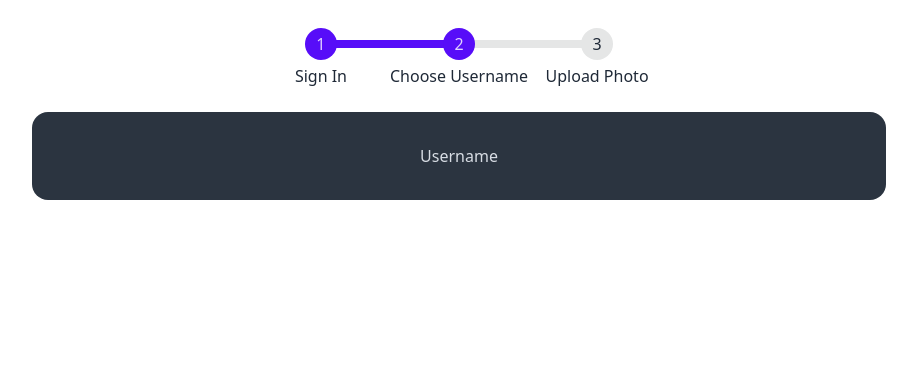
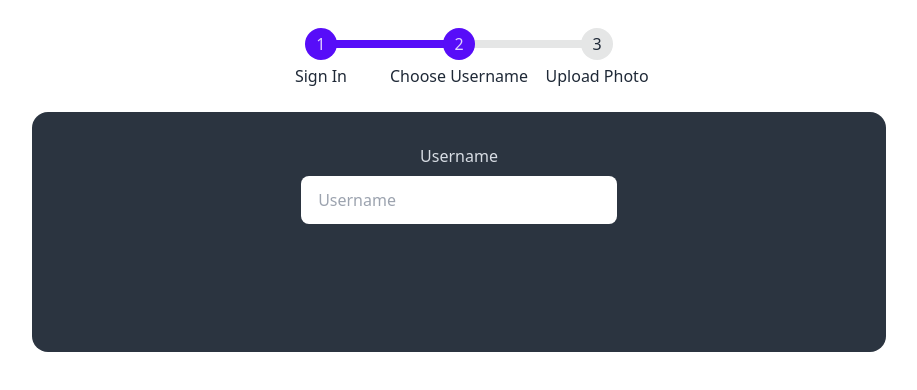
Before and after one commit to Brandon-Ritchie/fireship-sveltekit-tutorial, a SvelteKit app: page /login/username in a window 1280 px wide. Shown: the top 390 px of the page, without its empty margins (181-1098 px from the left). Built offline with nearby package versions, Linux system fonts and the light colour scheme; no server answers.

Commit message:
add username selection

```diff
--- a/src/lib/firebase.ts
+++ b/src/lib/firebase.ts
@@ -5,6 +5,7 @@ import { getAuth, onAuthStateChanged } from 'firebase/auth';
 import type { User } from 'firebase/auth';
 import { getStorage } from 'firebase/storage';
 import { writable } from 'svelte/store';
+import type { Readable } from 'svelte/store';
 
 // Your web app's Firebase configuration
 const firebaseConfig = {
@@ -25,7 +26,7 @@ export const storage = getStorage(app);
 /*
  * @returns a story with the current firebase user
  */
-function userStore() {
+function userStore(): Readable<User | null> {
 	let unsubscribe: () => void;
 
 	if (!auth || !globalThis.window) {
@@ -36,7 +37,7 @@ function userStore() {
 		};
 	}
 
-	const { subscribe } = writable(auth?.currentUser ?? null, (set) => {
+	const { subscribe } = writable<User | null>(auth?.currentUser ?? null, (set) => {
 		unsubscribe = onAuthStateChanged(auth, (user) => {
 			set(user);
 		});
--- a/src/routes/login/username/+page.svelte
+++ b/src/routes/login/username/+page.svelte
@@ -1,5 +1,91 @@
 <script lang="ts">
+	import AuthCheck from '$lib/components/AuthCheck.svelte';
+	import { db, user } from '$lib/firebase';
+	import { doc, getDoc, writeBatch } from 'firebase/firestore';
 
+	let username = '';
+	let loading = false;
+	let isAvailable = false;
+
+	let debounceTimer: NodeJS.Timeout;
+
+	const re = /^(?=[a-zA-Z0-9._]{3,16}$)(?!.*[_.]{2})[^_.].*[^_.]$/;
+
+	$: isValid = username?.length > 2 && username.length < 16 && re.test(username);
+	$: isTouched = username.length > 0;
+	$: isTaken = isValid && !isAvailable && !loading;
+
+	async function checkAvailability() {
+		isAvailable = false;
+		clearTimeout(debounceTimer);
+
+		loading = true;
+
+		debounceTimer = setTimeout(async () => {
+			const ref = doc(db, 'usernames', username);
+			const exists = await getDoc(ref).then((doc) => doc.exists());
+
+			isAvailable = !exists;
+			loading = false;
+		}, 500);
+	}
+
+	async function confirmUsername() {
+		console.log('confirming username', username);
+		const batch = writeBatch(db);
+		batch.set(doc(db, 'usernames', username), { uid: $user!.uid });
+		batch.set(doc(db, 'users', $user!.uid), {
+			username,
+			photoURL: $user?.photoURL ?? null,
+			published: true,
+			bio: 'I am the Walrus',
+			links: [
+				{
+					title: 'Test Link',
+					url: 'https://kung.foo',
+					icon: 'custom'
+				}
+			]
+		});
+
+		await batch.commit();
+
+		username = '';
+		isAvailable = false;
+	}
 </script>
 
-<h2>Username</h2>
+<AuthCheck>
+	<h2 class="w-2/5" on:submit|preventDefault={confirmUsername}>Username</h2>
+	<form class="w-2/5" on:submit|preventDefault={confirmUsername}>
+		<input
+			type="text"
+			placeholder="Username"
+			class="input w-full"
+			bind:value={username}
+			on:input={checkAvailability}
+			class:input-error={!isValid && isTouched}
+			class:input-warning={isTaken}
+			class:input-success={isAvailable && isValid && !loading}
+		/>
+		<div class="my-4 min-h-16 px-8 w-full">
+			{#if loading}
+				<p class="text-secondary">Checking availability of @{username}...</p>
+			{/if}
+
+			{#if !isValid && isTouched}
+				<p class="text-error text-sm">must be 3-16 characters long, alphanumeric only</p>
+			{/if}
+
+			{#if isValid && !isAvailable && !loading}
+				<p class="text-warning text-sm">
+					@{username} is not available
+				</p>
+			{/if}
+
+			{#if isAvailable}
+				<button class="btn btn-success">Confirm username @{username} </button>
+			{/if}
+		</div>
+	</form>
+</AuthCheck>
```
